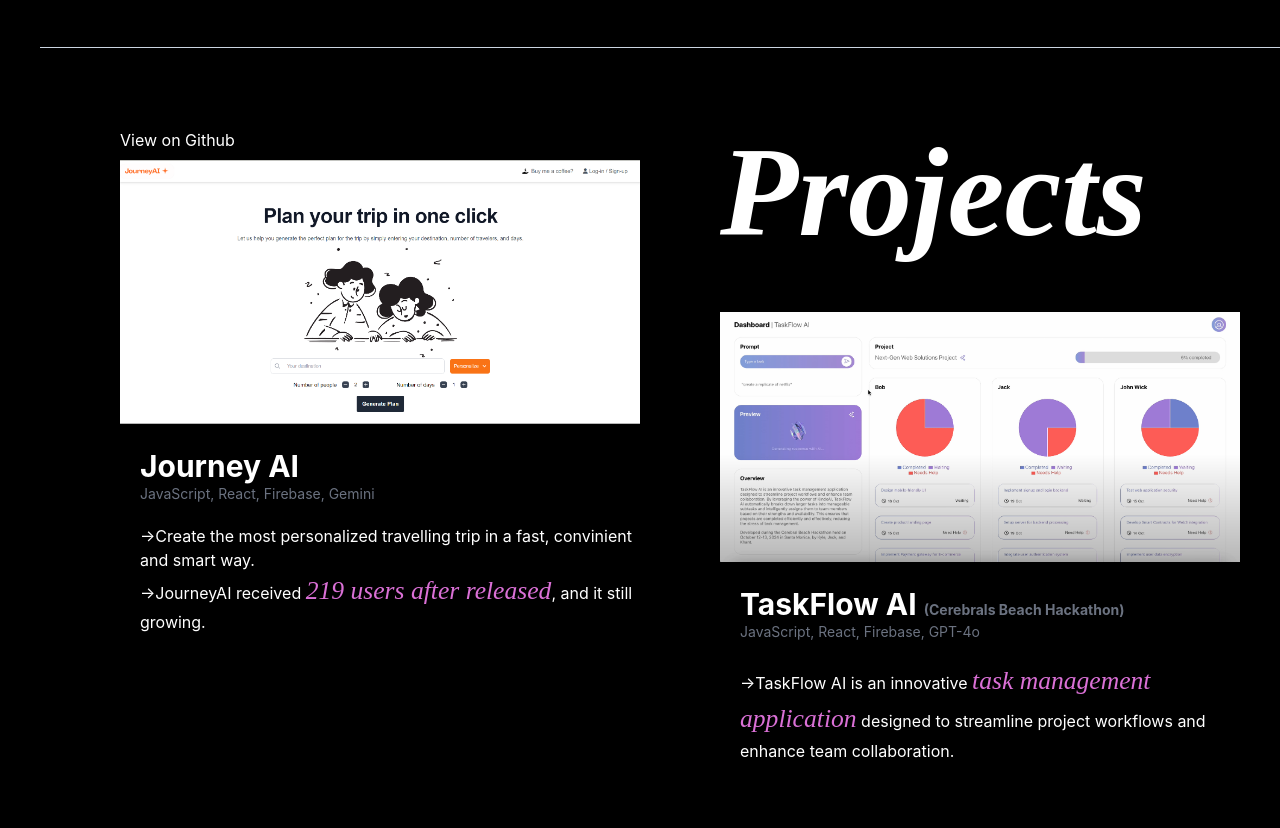
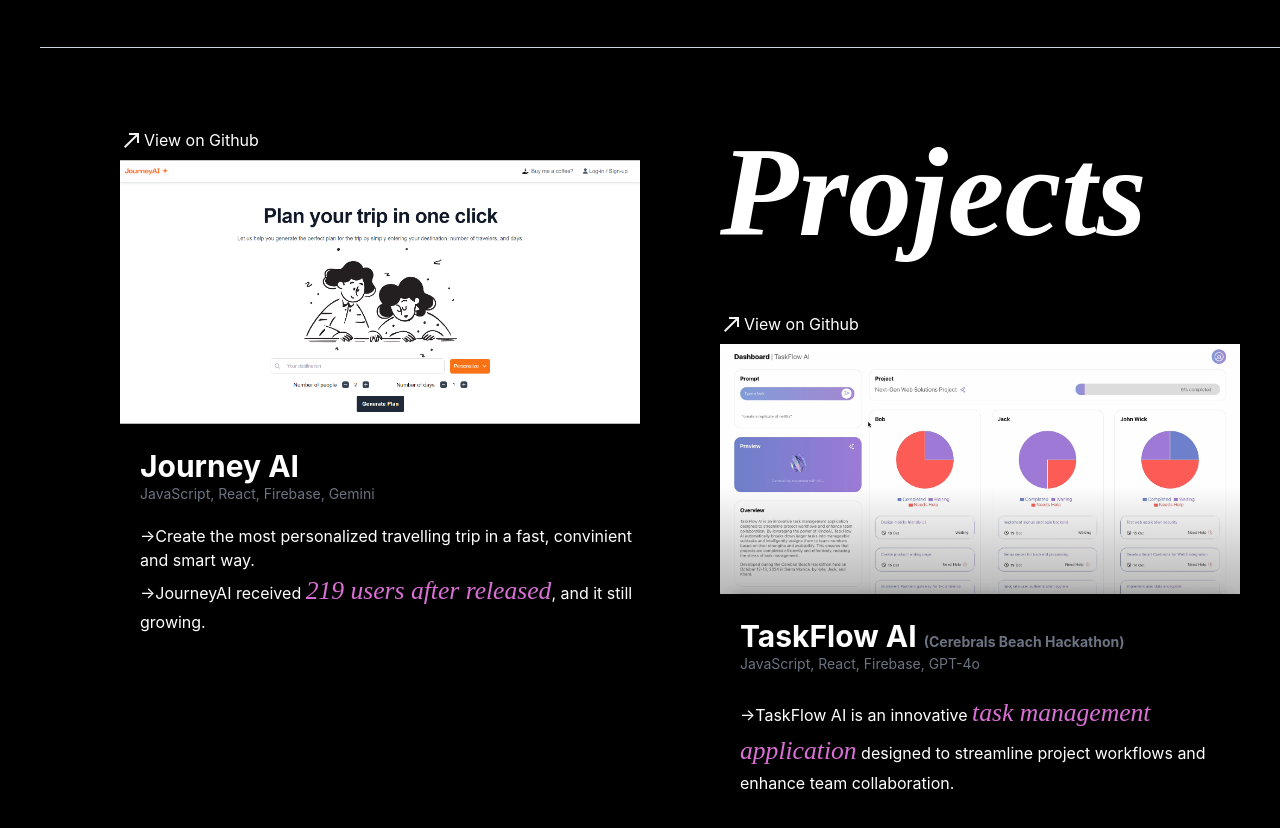
Before and after one commit to dnhan1707/myportfolio, a React (Create React App) app: page / in a window 1280 px wide. Shown: the part 1960-2788 px from the top of the page. Built offline with nearby package versions, Linux system fonts and the light colour scheme.

Commit message:
added github

```diff
--- a/src/components/Projects.js
+++ b/src/components/Projects.js
@@ -1,6 +1,7 @@
 import { Link } from 'react-router-dom';
 import journeyAi from '../pictures/journeyAi.png';
 import taskflowAi from '../pictures/taskflowAi.png';
+import diagarrow from '../pictures/diag-arrow.svg';
 
 function Projects() {
     return (
@@ -9,9 +10,18 @@
                 <div className='h-1/2'>
                     <div className='experience-item flex flex-col mb-5'>
                         <div className='image-wrapper'>
-                            <p className='text-white'>View on Github</p>
+                            <div className='flex flex-row'>
+                                <img src={diagarrow} alt="Arrow"></img>
+                                <a
+                                    className='text-white hover:text-blue-500 hover:underline transition duration-300'
+                                    href='https://github.com/dnhan1707/journey-ai-product-version'
+                                >
+                                    View on Github
+                                </a>
+                            </div>
+
                             <Link to="/journeyai#journeyai-intro-section">
-                                <img className='experience-image scale-up-on-hover pt-2' src={journeyAi} alt="Experience 1" />
+                                <img className='experience-image scale-up-on-hover pt-2' src={journeyAi} alt="Experience 1"></img>
                             </Link>
                         </div>
                         <div className='experience-3-des flex flex-row pt-5'>
@@ -33,8 +43,17 @@
                 <div className='h-1/2'>
                     <h1 className="name text-9xl text-white font-bold pb-14 fade-in-up">Projects</h1>
                     <div className='project-item flex flex-col mb-5'>
-                <div className='image-wrapper'>
-                    <img className='experience-image scale-up-on-hover' src={taskflowAi} alt="Experience 1" />
+                    <   div className='flex flex-row'>
+                            <img src={diagarrow} alt="Arrow"></img>
+                            <a
+                                className='text-white hover:text-blue-500 hover:underline transition duration-300'
+                                href='https://github.com/dnhan1707/taskbreaker'
+                            >
+                                View on Github
+                            </a>
+                        </div>
+                    <div className='image-wrapper pt-2'>
+                        <img className='experience-image scale-up-on-hover' src={taskflowAi} alt="Experience 1"></img>
                     </div>
                     <div className='project-1-des flex flex-row pt-5'>
                         <div className='pl-5'>
--- a/src/pages/journeyAiDemo.js
+++ b/src/pages/journeyAiDemo.js
@@ -21,6 +21,7 @@
                             <h1>JourneyAI</h1>
                         </div>
                     </div>
+                    <h1>-{'> '}View on <span className="highlight hover:text-blue-500 hover:underline transition duration-300"><a href="https://github.com/dnhan1707/journey-ai-product-version" target="_blank" rel="noopener noreferrer">github</a></span></h1>
                     <h1>-{'> '}Is it live? Yes, it is. Click <span className="highlight hover:text-blue-500 hover:underline transition duration-300"><a href="https://journey-ai.dev" target="_blank" rel="noopener noreferrer">here</a></span></h1>
                     <h1 className="pb-5">-{'> '}Try the <span className="highlight">demo</span> below here, start with the Login</h1>
                     <div className="px-4 md:px-20 py-20 rounded-lg" style={{ position: 'relative', paddingBottom: 'calc(50.520833333333336% + 41px)', height: 0, width: '100%' }}>
```
Also changed, not shown: src/pictures/diag-arrow.svg (added). Lines whose indentation alone changed are shown as unchanged.
